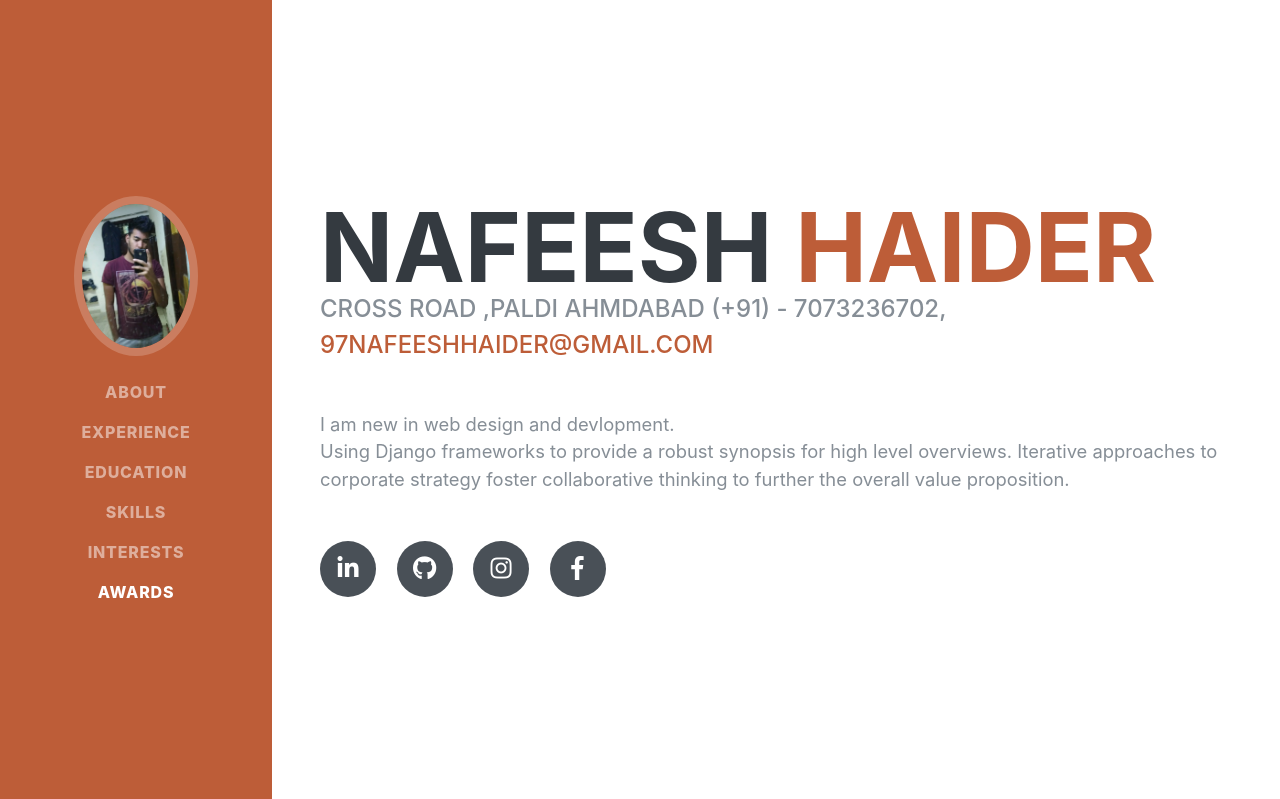
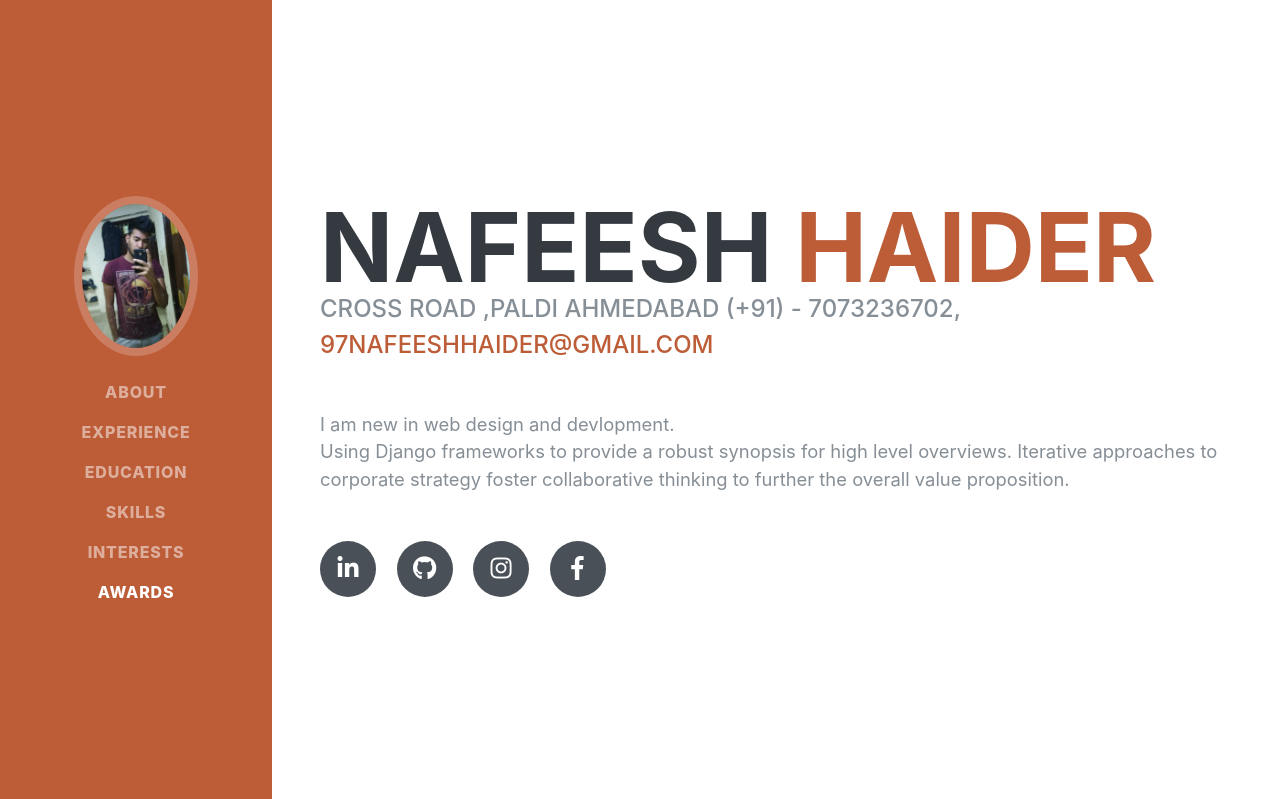
Before and after one commit to nafeesh-haider/mysite, a Django app: page / in a window 1280 px wide. Shown: the top 799 px of the page. Run offline with Django 3.2, Linux system fonts and the light colour scheme; some libraries are stand-ins or nearby versions; some web fonts are replaced.

Commit message:
Update index.html

```diff
--- a/portfolio/templates/index.html
+++ b/portfolio/templates/index.html
@@ -70,7 +70,7 @@
         <h1 class="mb-0">Nafeesh
           <span class="text-primary">Haider</span>
         </h1>
-        <div class="subheading mb-5">Cross Road ,paldi Ahmdabad (+91) - 7073236702, <br>
+        <div class="subheading mb-5">Cross Road ,paldi Ahmedabad (+91) - 7073236702, <br>
           <a href="mailto:name@email.com">  97Nafeeshhaider@gmail.com  </a>
         </div>
         <p class="lead mb-5">I am new in web design and devlopment.<br>
```
